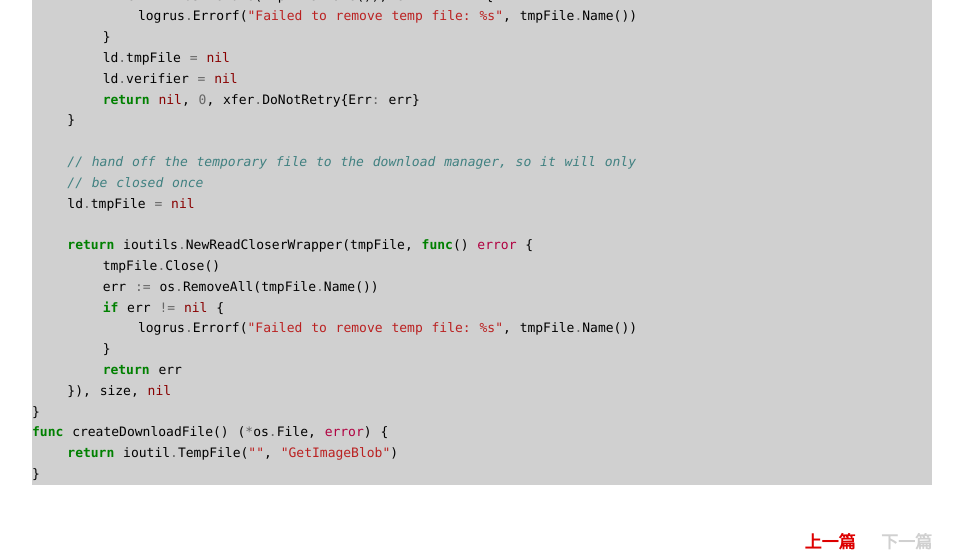
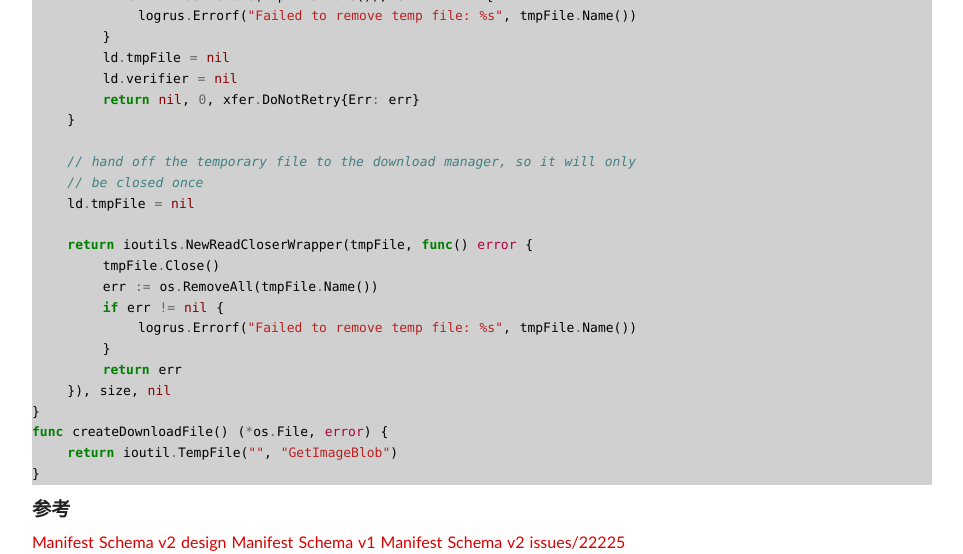
Before and after one commit to duyanghao/duyanghao.github.io, a Jekyll site: the page built from _posts/2016-10-26-docker-registry-pull-manifest-v2.md, in a window 1280 px wide and 900 px high, scrolled down 27472 px, cut to the strip 0-554 px from the top of the window. Shown: the whole strip, without its empty margins (158-1121 px from the left). Built offline with Jekyll 4.4.1, drawn with Linux system fonts in a browser that asks for light colours; some web fonts are replaced; comment, search, counter and statistics services are not loaded.

Commit message:
Update 2016-10-26-docker-registry-pull-manifest-v2.md
Signed-off-by: duyanghao <1294057873@qq.com>

````diff
--- a/_posts/2016-10-26-docker-registry-pull-manifest-v2.md
+++ b/_posts/2016-10-26-docker-registry-pull-manifest-v2.md
@@ -7,7 +7,7 @@ tags: Docker-registry Docker Docker-Manifest-v2
 excerpt: Image Manifest Version 2, Schema 2
 ---
 
-总结`docker pull`流程中`Image Manifest Version 2, Schema 2`原理（以[docker 1.11.0](https://github.com/docker/docker/tree/v1.11.0)为分析版本）
+总结`docker pull`流程中[`Image Manifest Version 2, Schema 2`](https://github.com/docker/distribution/blob/master/docs/spec/manifest-v2-2.md)原理（以[docker 1.11.0](https://github.com/docker/docker/tree/v1.11.0)为分析版本）
 
 ### docker pull
 
@@ -1367,3 +1367,13 @@ func createDownloadFile() (*os.File, error) {
     return ioutil.TempFile("", "GetImageBlob")
 }
 ```
+
+
+
+
+### 参考
+
+[Manifest Schema v2 design](https://gist.github.com/aaronlehmann/b42a2eaf633fc949f93b#removed-fields)
+[Manifest Schema v1](https://github.com/docker/distribution/blob/master/docs/spec/manifest-v2-1.md)
+[Manifest Schema v2](https://github.com/docker/distribution/blob/master/docs/spec/manifest-v2-2.md)
+[issues/22225](https://github.com/docker/docker/issues/22225)
````
